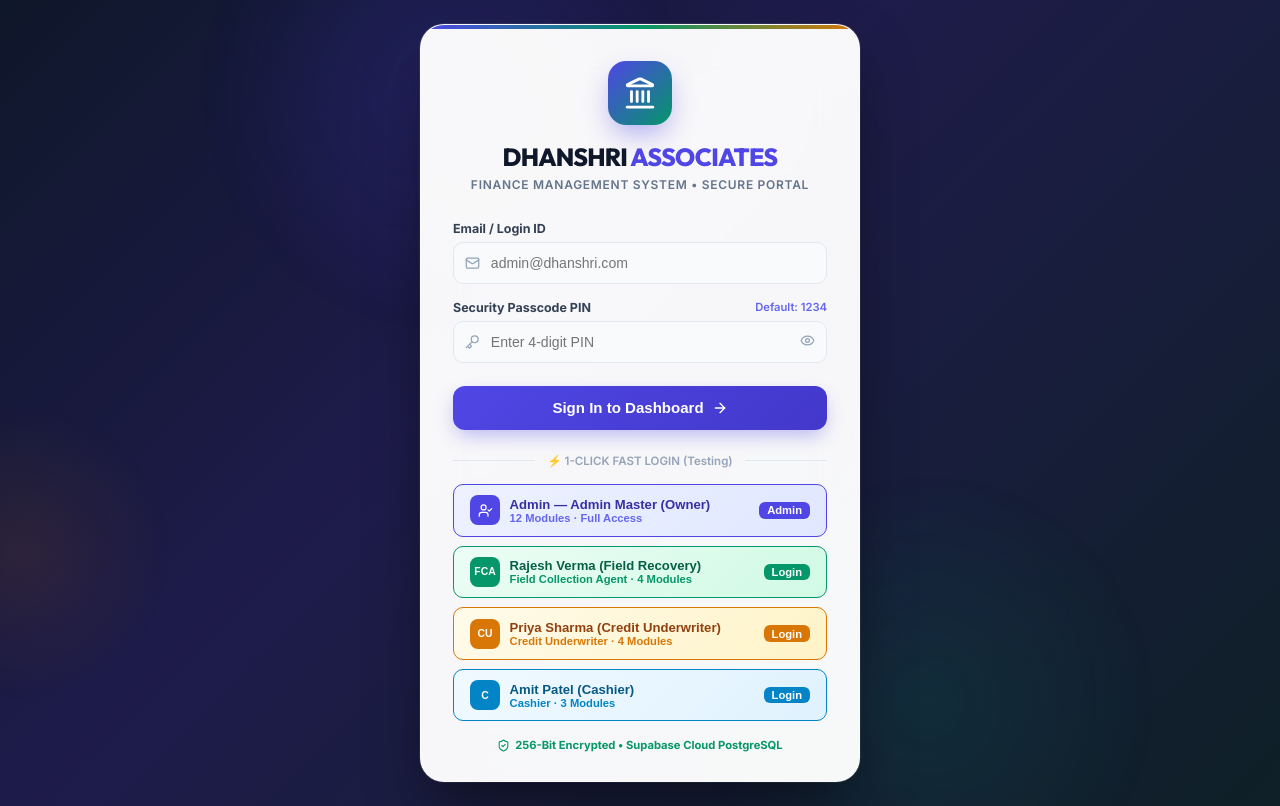
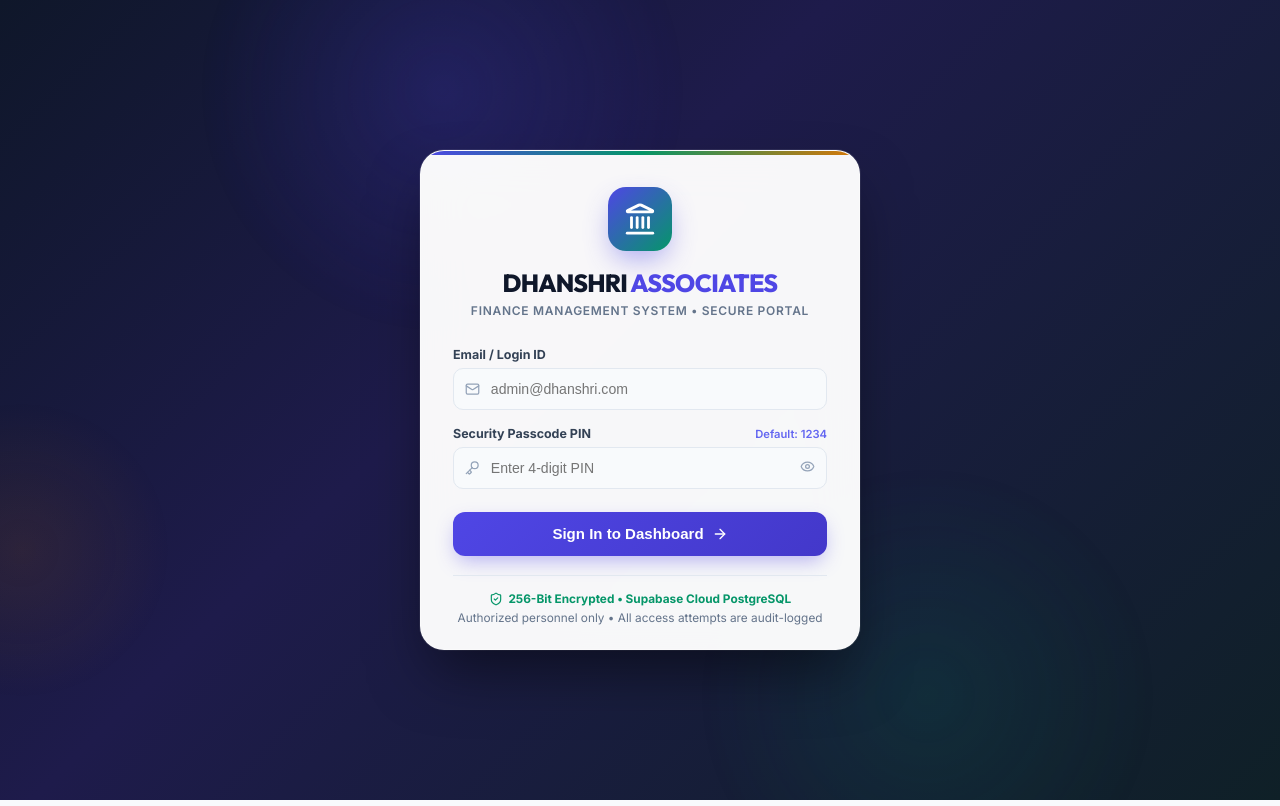
Before and after one commit to dhanshriassociates/dhashri-distributation-, a React (Vite) app: page / in a window 1280 px wide. Built offline with nearby package versions, Linux system fonts and the light colour scheme; no server answers; the database is empty.

Commit message:
Production Cleanup: Purge mock dummy accounts from LoginPage and default states; clean production database seeds and remove role emojis

```diff
--- a/src/App.jsx
+++ b/src/App.jsx
@@ -182,30 +182,16 @@
 
   const [staffMembers, setStaffMembers] = useState(() => {
     const saved = localStorage.getItem('prd_staff');
-    return saved ? JSON.parse(saved) : [
-      {
-        id: 'STAFF-101',
-        name: 'Ramesh Verma',
-        phone: '+91 98765 11001',
-        email: 'ramesh.verma@finance.in',
-        role: 'Field Collection Agent',
-        routeArea: 'Sector 1-5 Market Route',
-        monthlyTarget: 100000,
-        status: 'Active',
-        permissions: { canDisburse: true, canCollect: true, canReviewApps: false }
-      },
-      {
-        id: 'STAFF-102',
-        name: 'Suresh Kumar',
-        phone: '+91 98765 22002',
-        email: 'suresh.kumar@finance.in',
-        role: 'Recovery Officer',
-        routeArea: 'Industrial Area Route',
-        monthlyTarget: 150000,
-        status: 'Active',
-        permissions: { canDisburse: false, canCollect: true, canReviewApps: false }
+    if (saved) {
+      try {
+        const parsed = JSON.parse(saved);
+        if (parsed.some && parsed.some(s => s.id === 'STAFF-101')) return [];
+        return parsed;
+      } catch {
+        return [];
       }
-    ];
+    }
+    return [];
   });
 
   // System Users & Module Permissions States
--- a/src/components/LoginPage.jsx
+++ b/src/components/LoginPage.jsx
@@ -249,86 +249,14 @@
                 <>Sign In to Dashboard <ArrowRight size={16} /></>
               )}
             </button>
+
+            <div style={{ textAlign: 'center', marginTop: '1.2rem', paddingTop: '1rem', borderTop: '1px solid #E2E8F0', fontSize: '0.74rem', color: '#64748B' }}>
+              <div style={{ display: 'flex', alignItems: 'center', justifyContent: 'center', gap: '0.35rem', color: '#059669', fontWeight: 700, marginBottom: '0.3rem' }}>
+                <ShieldCheck size={14} /> 256-Bit Encrypted • Supabase Cloud PostgreSQL
+              </div>
+              <div>Authorized personnel only • All access attempts are audit-logged</div>
+            </div>
           </form>
-        </div>
-
-        {/* Divider */}
-        <div style={{ display: 'flex', alignItems: 'center', gap: '0.75rem', padding: '0 2rem' }}>
-          <div style={{ flex: 1, height: '1px', background: '#E2E8F0' }} />
-          <span style={{ fontSize: '0.72rem', color: '#94A3B8', fontWeight: 600, whiteSpace: 'nowrap' }}>
-            ⚡ 1-CLICK FAST LOGIN (Testing)
-          </span>
-          <div style={{ flex: 1, height: '1px', background: '#E2E8F0' }} />
-        </div>
-
-        {/* Fast Login Buttons */}
-        <div style={{ padding: '1rem 2rem 1.8rem 2rem', display: 'flex', flexDirection: 'column', gap: '0.55rem' }}>
-          {adminUser && (
-            <button
-              className="fast-btn"
-              type="button"
-              onClick={() => handleFastLogin(adminUser)}
-              style={{
-                width: '100%', padding: '0.65rem 1rem',
-                borderRadius: '10px', border: '1.5px solid #4F46E5',
-                background: 'linear-gradient(135deg, #EEF2FF, #E0E7FF)',
-                color: '#3730A3', fontSize: '0.82rem', fontWeight: 700,
-                cursor: 'pointer', display: 'flex', alignItems: 'center', gap: '0.6rem',
-                transition: 'all 0.2s ease', textAlign: 'left'
-              }}
-            >
-              <div style={{ width: '30px', height: '30px', borderRadius: '8px', background: '#4F46E5', display: 'flex', alignItems: 'center', justifyContent: 'center', flexShrink: 0 }}>
-                <UserCheck size={15} color="#FFF" />
-              </div>
-              <div style={{ flex: 1 }}>
-                <div style={{ fontWeight: 800 }}>Admin — {adminUser.name}</div>
-                <div style={{ fontSize: '0.7rem', color: '#6366F1', fontWeight: 600 }}>{adminUser.allowedModules?.length || 17} Modules · Full Access</div>
-              </div>
-              <span style={{ fontSize: '0.7rem', background: '#4F46E5', color: '#FFF', padding: '0.15rem 0.5rem', borderRadius: '6px', fontWeight: 700 }}>Admin</span>
-            </button>
-          )}
-
-          {staffUsers.map((user, i) => {
-            const roleColors = [
-              { border: '#059669', bgFrom: '#ECFDF5', bgTo: '#D1FAE5', text: '#065F46', sub: '#059669', badge: '#059669' },
-              { border: '#D97706', bgFrom: '#FFFBEB', bgTo: '#FEF3C7', text: '#92400E', sub: '#D97706', badge: '#D97706' },
-              { border: '#0284C7', bgFrom: '#F0F9FF', bgTo: '#E0F2FE', text: '#075985', sub: '#0284C7', badge: '#0284C7' },
-            ];
-            const c = roleColors[i % 3];
-            const roleShort = user.role?.split(' ').map(w => w[0]).join('') || 'ST';
-            return (
-              <button
-                key={user.id}
-                className="fast-btn"
-                type="button"
-                onClick={() => handleFastLogin(user)}
-                style={{
-                  width: '100%', padding: '0.65rem 1rem',
-                  borderRadius: '10px', border: `1.5px solid ${c.border}`,
-                  background: `linear-gradient(135deg, ${c.bgFrom}, ${c.bgTo})`,
-                  color: c.text, fontSize: '0.82rem', fontWeight: 700,
-                  cursor: 'pointer', display: 'flex', alignItems: 'center', gap: '0.6rem',
-                  transition: 'all 0.2s ease', textAlign: 'left'
-                }}
-              >
-                <div style={{ width: '30px', height: '30px', borderRadius: '8px', background: c.badge, display: 'flex', alignItems: 'center', justifyContent: 'center', flexShrink: 0, color: '#FFF', fontWeight: 800, fontSize: '0.65rem' }}>
-                  {roleShort}
-                </div>
-                <div style={{ flex: 1 }}>
-                  <div style={{ fontWeight: 800 }}>{user.name}</div>
-                  <div style={{ fontSize: '0.7rem', color: c.sub, fontWeight: 600 }}>{user.role} · {user.allowedModules?.length || 0} Modules</div>
-                </div>
-                <span style={{ fontSize: '0.7rem', background: c.badge, color: '#FFF', padding: '0.15rem 0.5rem', borderRadius: '6px', fontWeight: 700 }}>Login</span>
-              </button>
-            );
-          })}
-
-          {/* Security Footer */}
-          <div style={{ textAlign: 'center', marginTop: '0.5rem', fontSize: '0.7rem', color: '#94A3B8' }}>
-            <div style={{ display: 'flex', alignItems: 'center', justifyContent: 'center', gap: '0.3rem', color: '#059669', fontWeight: 700 }}>
-              <ShieldCheck size={13} /> 256-Bit Encrypted • Supabase Cloud PostgreSQL
-            </div>
-          </div>
         </div>
 
       </div>
--- a/src/data/prdDataset.js
+++ b/src/data/prdDataset.js
@@ -1,8 +1,8 @@
 import { generateEmiSchedule } from '../utils/financeEngine';
 
 export const INITIAL_ROLES = [
-  { id: 'admin', name: '👑 Admin (Owner)', scope: 'Organization-wide Full Control', description: 'Complete system authority, loan disbursal, credit limits, interest configuration & finance analytics' },
-  { id: 'employee', name: '👔 Employee / Loan Officer', scope: 'Field Operations & Disbursals', description: 'Customer onboarding, KYC document collection, loan initiation, and payment receipts recording' }
+  { id: 'admin', name: 'Admin (Owner)', scope: 'Organization-wide Full Control', description: 'Complete system authority, loan disbursal, credit limits, interest configuration & finance analytics' },
+  { id: 'employee', name: 'Employee / Loan Officer', scope: 'Field Operations & Disbursals', description: 'Customer onboarding, KYC document collection, loan initiation, and payment receipts recording' }
 ];
 
 export const INITIAL_PERMISSIONS_MATRIX = [
```
Also changed, not shown: src/lib/supabaseClient.js.
